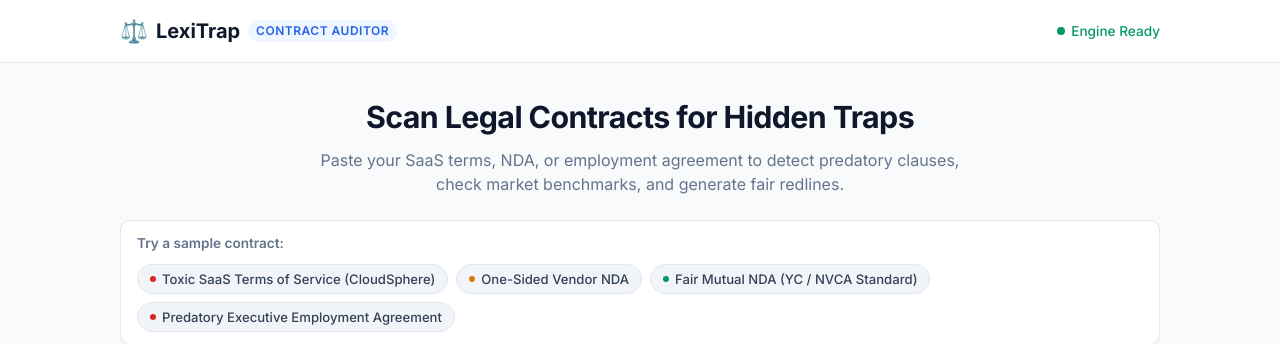
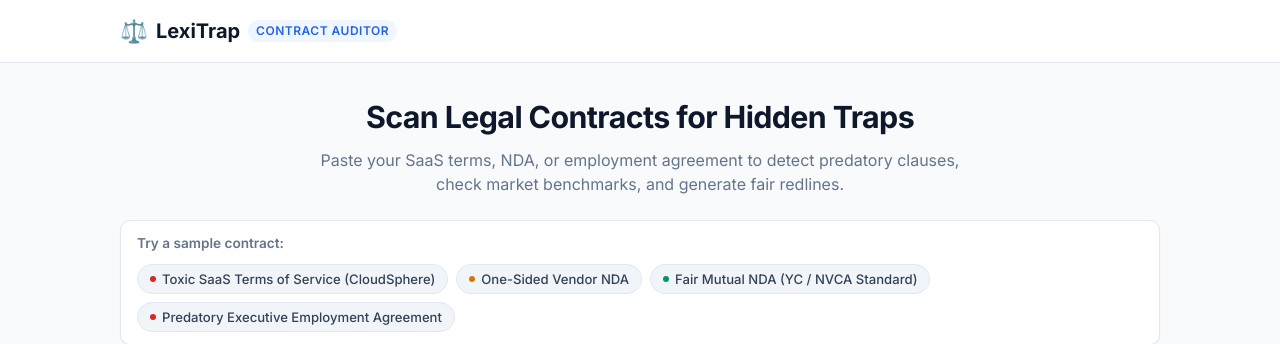
Before and after one commit to Abhijeet0848/LexiTrap, a Flask app: page / in a window 1280 px wide. Shown: the top 344 px of the page. Run offline with Flask 3, Linux system fonts and the light colour scheme.

Commit message:
Remove Engine Ready indicator from navbar

```diff
--- a/templates/index.html
+++ b/templates/index.html
@@ -17,9 +17,6 @@
                 <span class="brand-icon">⚖️</span>
                 <span class="brand-name">LexiTrap</span>
                 <span class="brand-tag">Contract Auditor</span>
-            </div>
-            <div class="nav-links">
-                <span class="status-indicator"><span class="dot"></span> Engine Ready</span>
             </div>
         </div>
     </header>
```
